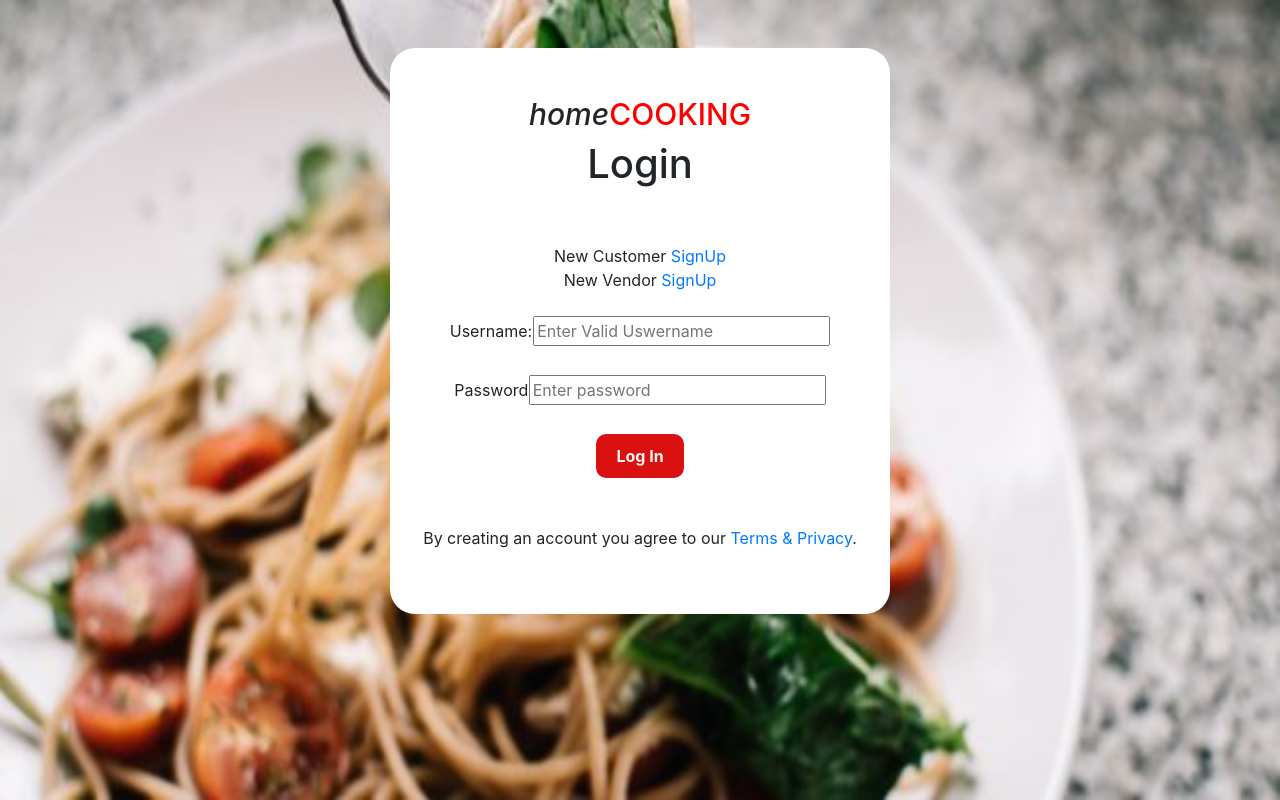
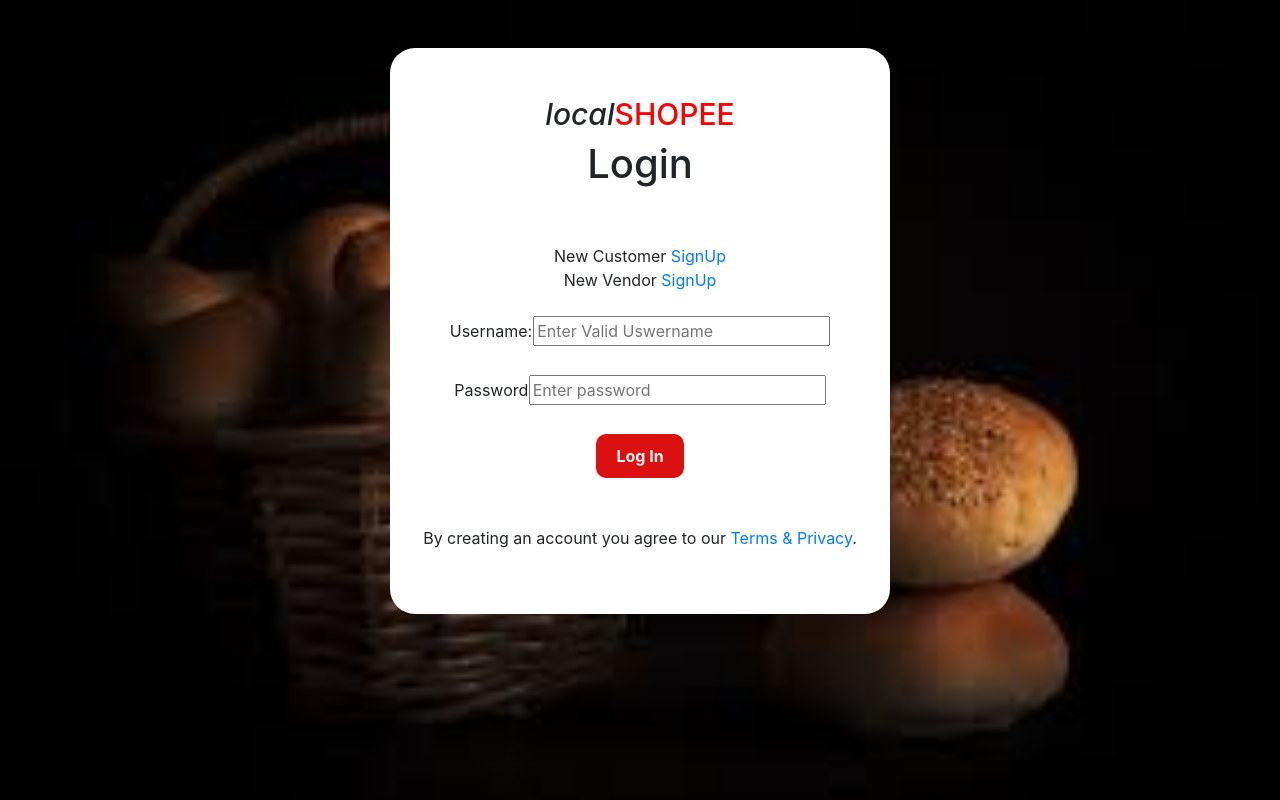
Before and after one commit to rasika2112/LocalShopee, a Django app: page /login in a window 1280 px wide. Run offline with Django 3.2, Linux system fonts and the light colour scheme; some libraries are stand-ins or nearby versions.

Commit message:
Login Changes

```diff
--- a/templates/csignin.html
+++ b/templates/csignin.html
@@ -42,8 +42,8 @@
         <fieldset>
             <h1>Sign up</h1>
             <h1 style="font-size:25px;">
-                <i>home</i>
-                <span style="color:red;">COOKING</span>
+                <i>local</i>
+                <span style="color:red;">SHOPEE</span>
             </h1>
             <br>
             <h2 style="font-size:20px;">Already a user ?
--- a/templates/login.html
+++ b/templates/login.html
@@ -7,7 +7,7 @@
     <script src="https://stackpath.bootstrapcdn.com/bootstrap/4.3.1/js/bootstrap.min.js" integrity="sha384-JjSmVgyd0p3pXB1rRibZUAYoIIy6OrQ6VrjIEaFf/nJGzIxFDsf4x0xIM+B07jRM" crossorigin="anonymous"></script>
     <style>
         body {
-            background-image: url("../media/images/main/background/login-bg-img.jpg");
+            background-image: url("../media/images/main/background/loginBg.jfif");
             background-repeat: no-repeat;
             background-attachment: fixed;
             background-size: 100% 100%;
@@ -45,7 +45,7 @@
             {% csrf_token %}
             <br><br>
             <fieldset><br><br>
-                <h1 style="text-align:center;font-size:30px;"><i>home</i><span style="color:red;">COOKING</span></h1>
+                <h1 style="text-align:center;font-size:30px;"><i>local</i><span style="color:red;">SHOPEE</span></h1>
                 <h1>Login</h1>
                 <br><br> New Customer <a href="{% url 'csignin' %}"> SignUp</a><br> New Vendor <a href="{% url 'vsignin' %}"> SignUp</a><br><br>
                 <label for="Username"> Username:</label> &nbsp;
```
Also changed, not shown: media/images/customer/background/ls.png (added), media/images/main/background/loginBg.jfif (added), media/images/main/background/loginBg.jpg (added), 1 other file.
